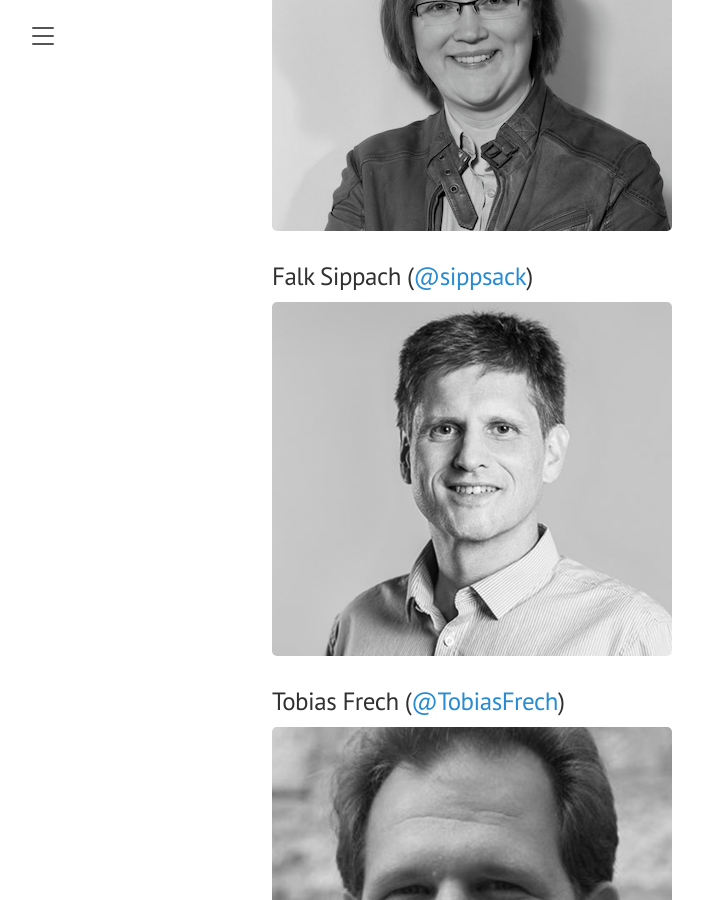
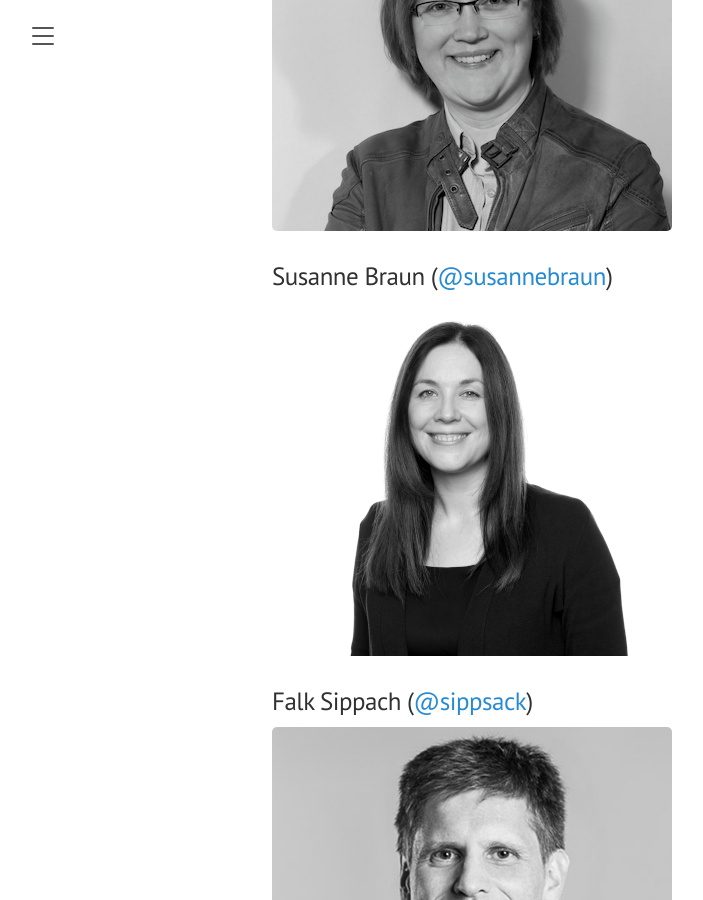
Before and after one commit to CyberLandConf/blog, a Jekyll site: the page built from about.md, in a window 1280 px wide and 900 px high, scrolled down 744 px. Shown: the whole window, without its empty margins (8-711 px from the left). Built offline with Jekyll 4.4.1, drawn with Linux system fonts in a browser that asks for light colours.

Commit message:
Susanne als Autor aufgenommen

```diff
--- a/_config.yml
+++ b/_config.yml
@@ -26,6 +26,9 @@ author:
     image:           sandra-parsick
     twitter:         SandraParsick
     email:           mail@sandra-parsick.de
+  - name:            Susanne Braun
+    image:           Susanne-Braun
+    twitter:         susannebraun
   - name:            Falk Sippach
     image:           falk-sippach
     twitter:         sippsack
```
Also changed, not shown: public/images/Susanne-Braun.png (added).
